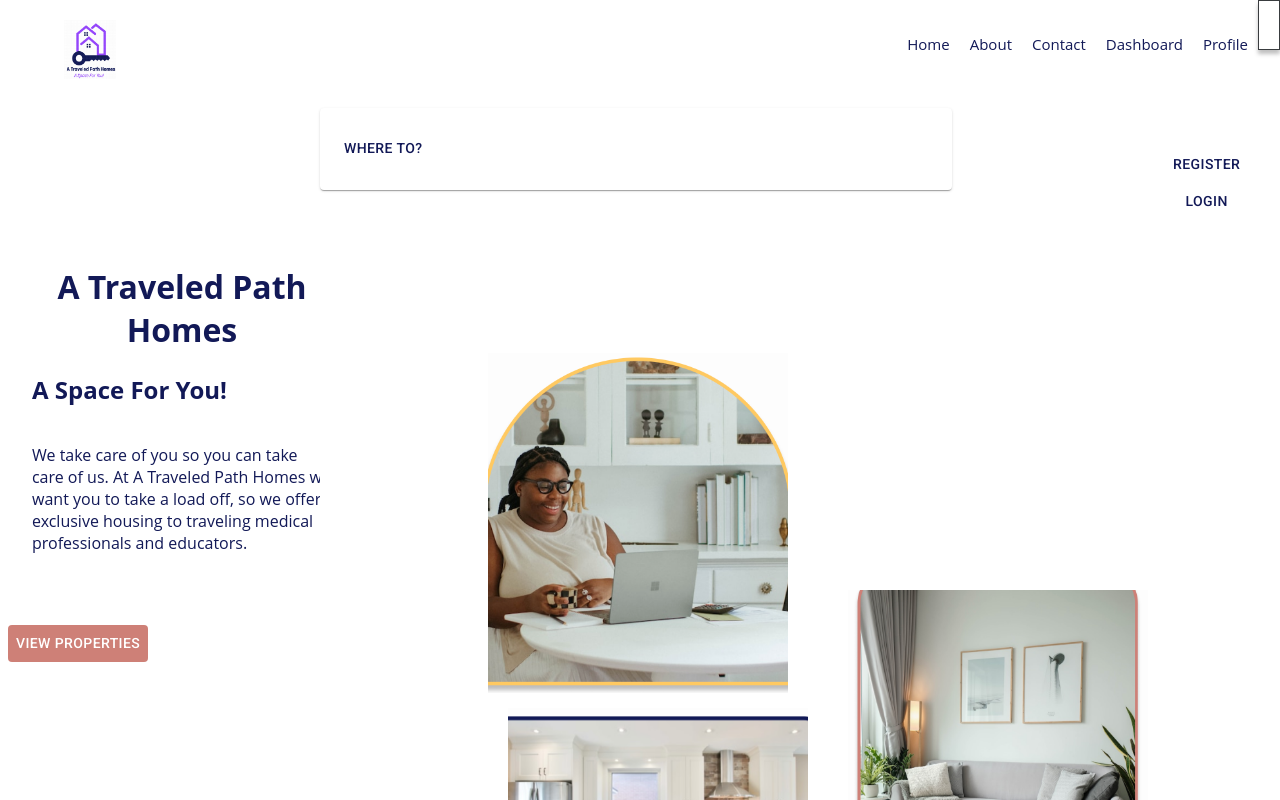
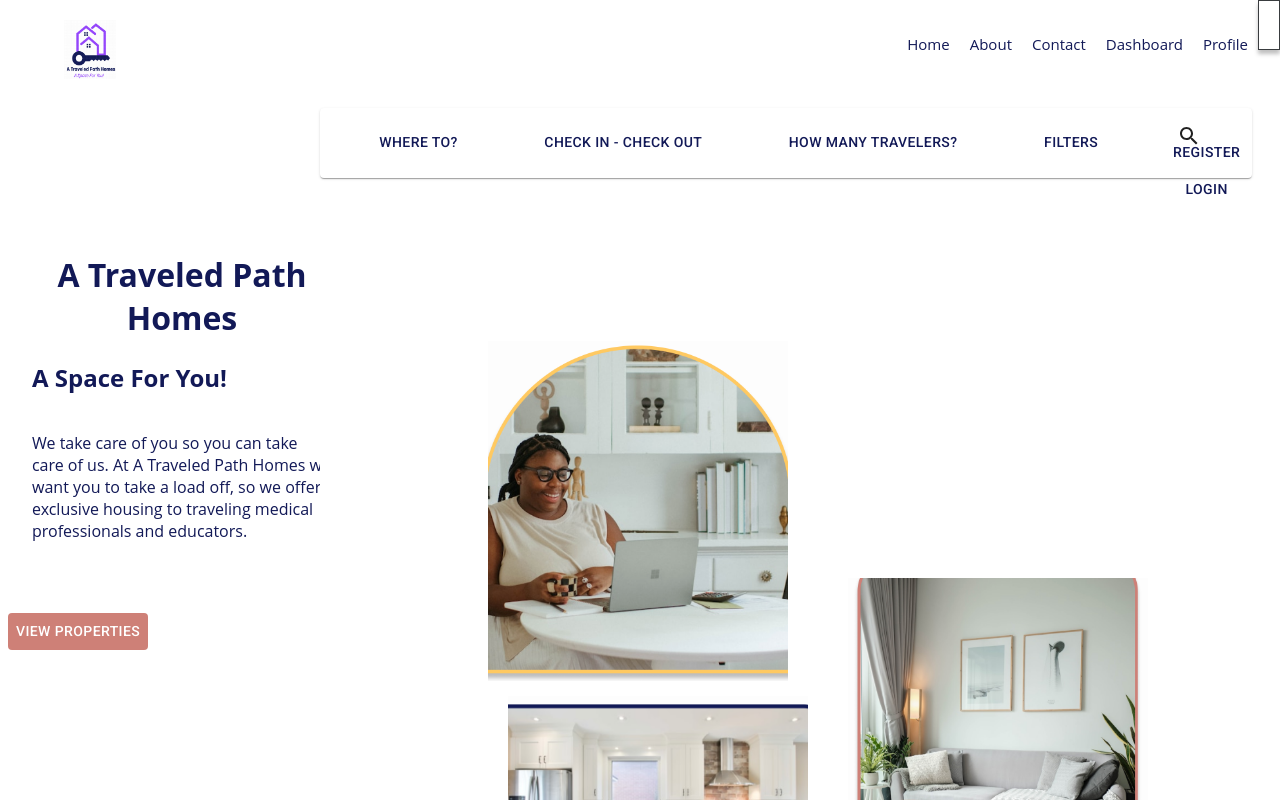
Before and after one commit to nataliemcmann/a-traveled-path-homes, a React (Create React App) app: page /#/home in a window 1280 px wide. Shown: the top 800 px of the page. Built offline with nearby package versions, Linux system fonts and the light colour scheme; no server answers.

Commit message:
changed search bar to display chosen hospital

```diff
--- a/src/components/LandingPage/LandingPage.jsx
+++ b/src/components/LandingPage/LandingPage.jsx
@@ -4,7 +4,7 @@ import { useHistory } from 'react-router-dom';
 import './LandingPage.css';
 import CheckInCheckOut from '../SearchBar/CheckInCheckOut';
 // ----------------MUI-------------------
-import { Card, Icon } from '@mui/material';
+import { Card, Grid } from '@mui/material';
 import { Button } from '@mui/material'
 import SearchIcon from '@mui/icons-material/Search';
 import Travelers from '../SearchBar/Travelers';
@@ -43,13 +43,17 @@ function LandingPage() {
         fontSize: 30,
         marginLeft: 40,
         marginRight: 50,
-          height: 50,
-          width: 600
+          height: 38,
+          width: 900
       }}>
-      <Button sx={{color: '#121957'}} onClick={() => setLocationPopup(true)}className="btn btn_sizeSm" >
-              Where to?
+        <Grid
+        display='flex'
+        justifyContent='space-around'
+        >
+          <Button sx={{color: '#121957'}}
+          onClick={() => setLocationPopup(true)}className="btn btn_sizeSm" >
+                  {bookingReducer.hospital}
           </Button>
-      <p>{bookingReducer.hospital || ''}</p>
           <Button sx={{color: '#121957'}} onClick={() => setDatesPopup(true)} className="btn btn_sizeSm" >
                   Check In - Check Out
           </Button>
@@ -60,6 +64,7 @@ function LandingPage() {
                   Filters
           </Button>
           <SearchIcon></SearchIcon>
+        </Grid>
       </Card>
       <CheckInCheckOut trigger={datesPopup} setTrigger={setDatesPopup}/>
       <Travelers trigger={travelersPopup} setTrigger={setTravelersPopup}/>
--- a/src/redux/reducers/booking.reducer.js
+++ b/src/redux/reducers/booking.reducer.js
@@ -27,7 +27,7 @@ const travelers = (state= 1, action) => {
     }
 }
 
-const hospital = (state='', action) => {
+const hospital = (state='Where To?', action) => {
     switch (action.type) {
         case 'SET_HOSPITAL':
             return action.payload;
```
Lines whose indentation alone changed are shown as unchanged.
